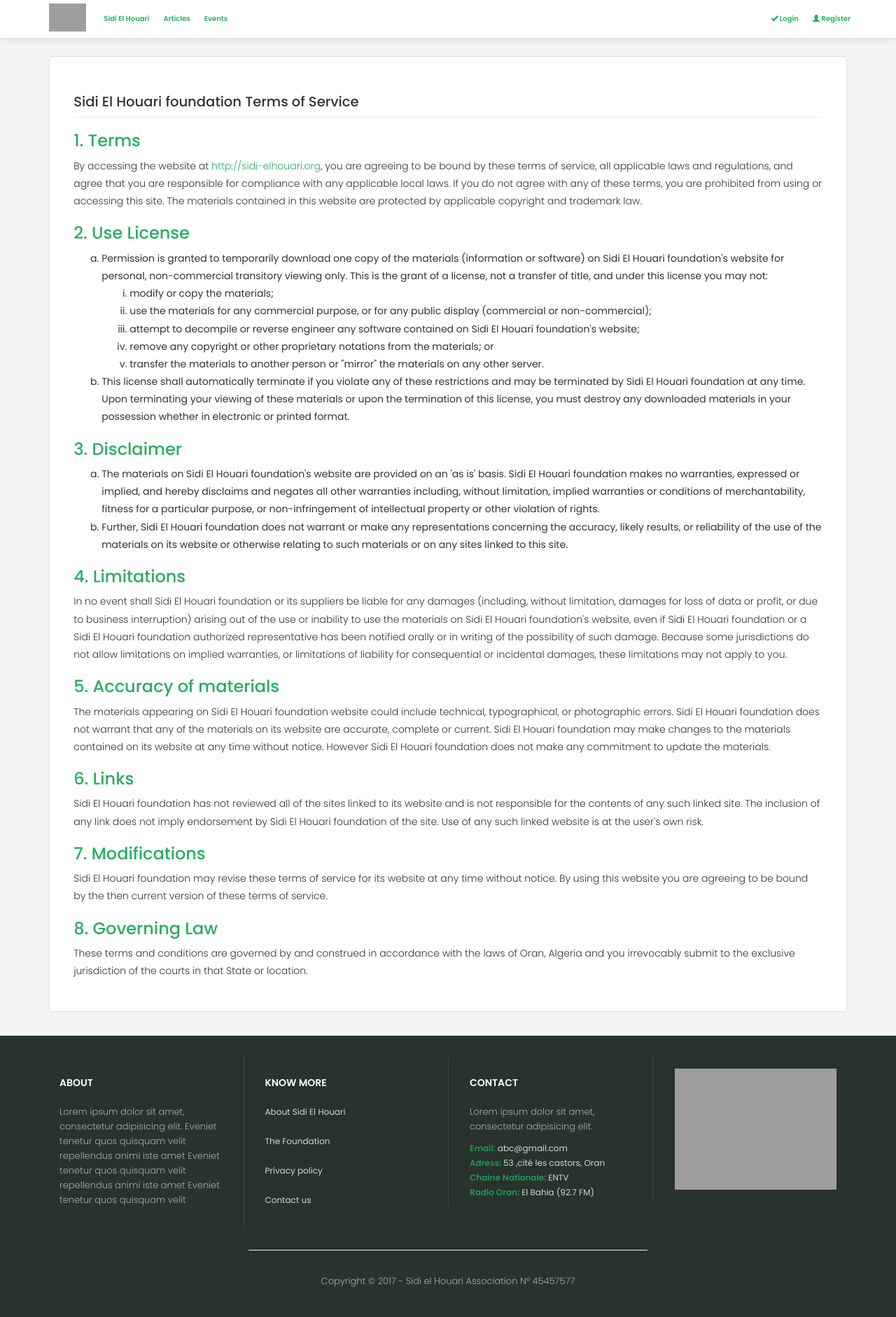
After one commit to Fcmam5/sdh_foundation, a Django app: page /privacy/ in a window 1280 px wide. The commit adds this page. Shown: the whole page at 70% size. Run offline with Django 3.2, Linux system fonts and the light colour scheme; parts of the project's set-up code (start-up, migrations or seed data) failed here and were passed over; some libraries are stand-ins or nearby versions; grey boxes are pictures that could not be loaded.

Commit message:
add privacy policy template

```diff
--- a/sdh_foundation/urls.py
+++ b/sdh_foundation/urls.py
@@ -19,7 +19,7 @@ admin.autodiscover()
 from django.conf import settings
 from django.conf.urls.static import static
 from django.contrib.sitemaps.views import sitemap
-from .views import home, about, profile
+from .views import home, about, privacy_policy
 from users.views import contact_us, registration_demand
 from articles.sitemaps import ArticleSitemap
 
@@ -50,6 +50,9 @@ urlpatterns = [
     # Contact us
     url(r'^contact/', view=contact_us, name="contact_us"),
 
+    # Privacy policy
+    url(r'^privacy/', view=privacy_policy, name="privacy_policy"),
+
     # Registration urls
     url(r'^register/', view=registration_demand, name="register"),
 
--- a/sdh_foundation/views.py
+++ b/sdh_foundation/views.py
@@ -12,5 +12,5 @@ def about(request):
     return render(request, 'about.html')
 
 # Display the User profile
-def profile(request, id):
-    return render(request, 'profile.html')
+def privacy_policy(request):
+    return render(request, 'privacy-policy.html')
--- a/templates/components/footer.html
+++ b/templates/components/footer.html
@@ -8,13 +8,13 @@
                     </div>
                     <div class="col-sm-3 colomn border-left">
                         <h1>{% trans 'know more' %}</h1>
-                            <li>{% trans 'Home' %}</li>
-                            <br>
-                            <li>{% trans 'About' %}</li>
+                            <li><a href="/about">{% trans 'About Sidi El Houari' %}</a></li>
                             <br>
                             <li>{% trans 'The Foundation' %}</li>
                             <br>
-                            <li>{% trans 'Partners' %}</li>
+                            <li><a href="/privacy">{% trans 'Privacy policy' %}</a></li>
+                            <br>
+                            <li><a href="/contact">{% trans 'Contact us' %}</a></li>
                             <br>
                             <i class="fa fa-facebook-square" aria-hidden="true"></i>
                             <i class="fa fa-twitter-square" aria-hidden="true"></i>
--- /dev/null
+++ b/templates/privacy-policy.html
@@ -0,0 +1,63 @@
+{% extends 'base.html' %}
+{% load i18n %}
+{% block title %}{% trans 'Privacy Policy'%}{% endblock %}
+{% block meta %}
+<meta name="title" content="{% trans 'Privacy Policy of Sidi El Houari foundation website'%}">
+<meta name="description" content="{% trans 'Website Privacy Policy, Sidi El Houari foundation. This privacy policy helps users of this website understand their privacy rights and how we use your information.'%}">
+{% endblock %}
+{% block content %}
+<main class="padding-top container">
+  <div class="profile">
+    <h2>Sidi El Houari foundation Terms of Service</h2>
+
+    <h3>1. Terms</h3>
+
+      <p>By accessing the website at <a href="http://sidi-elhouari.org">http://sidi-elhouari.org</a>, you are agreeing to be bound by these terms of service, all applicable laws and regulations, and agree that you are responsible for compliance with any applicable local laws. If you do not agree with any of these terms, you are prohibited from using or accessing this site. The materials contained in this website are protected by applicable copyright and trademark law.</p>
+
+    <h3>2. Use License</h3>
+
+      <ol type="a">
+        <li>
+          Permission is granted to temporarily download one copy of the materials (information or software) on Sidi El Houari foundation's website for personal, non-commercial transitory viewing only. This is the grant of a license, not a transfer of title, and under this license you may not:
+
+          <ol type="i">
+            <li>modify or copy the materials;</li>
+            <li>use the materials for any commercial purpose, or for any public display (commercial or non-commercial);</li>
+            <li>attempt to decompile or reverse engineer any software contained on Sidi El Houari foundation's website;</li>
+            <li>remove any copyright or other proprietary notations from the materials; or</li>
+            <li>transfer the materials to another person or "mirror" the materials on any other server.</li>
+          </ol>
+        </li>
+        <li>This license shall automatically terminate if you violate any of these restrictions and may be terminated by Sidi El Houari foundation at any time. Upon terminating your viewing of these materials or upon the termination of this license, you must destroy any downloaded materials in your possession whether in electronic or printed format.</li>
+      </ol>
+
+    <h3>3. Disclaimer</h3>
+
+      <ol type="a">
+        <li>The materials on Sidi El Houari foundation's website are provided on an 'as is' basis. Sidi El Houari foundation makes no warranties, expressed or implied, and hereby disclaims and negates all other warranties including, without limitation, implied warranties or conditions of merchantability, fitness for a particular purpose, or non-infringement of intellectual property or other violation of rights.</li>
+        <li>Further, Sidi El Houari foundation does not warrant or make any representations concerning the accuracy, likely results, or reliability of the use of the materials on its website or otherwise relating to such materials or on any sites linked to this site.</li>
+      </ol>
+
+    <h3>4. Limitations</h3>
+
+      <p>In no event shall Sidi El Houari foundation or its suppliers be liable for any damages (including, without limitation, damages for loss of data or profit, or due to business interruption) arising out of the use or inability to use the materials on Sidi El Houari foundation's website, even if Sidi El Houari foundation or a Sidi El Houari foundation authorized representative has been notified orally or in writing of the possibility of such damage. Because some jurisdictions do not allow limitations on implied warranties, or limitations of liability for consequential or incidental damages, these limitations may not apply to you.</p>
+
+    <h3>5. Accuracy of materials</h3>
+
+      <p>The materials appearing on Sidi El Houari foundation website could include technical, typographical, or photographic errors. Sidi El Houari foundation does not warrant that any of the materials on its website are accurate, complete or current. Sidi El Houari foundation may make changes to the materials contained on its website at any time without notice. However Sidi El Houari foundation does not make any commitment to update the materials.</p>
+
+    <h3>6. Links</h3>
+
+      <p>Sidi El Houari foundation has not reviewed all of the sites linked to its website and is not responsible for the contents of any such linked site. The inclusion of any link does not imply endorsement by Sidi El Houari foundation of the site. Use of any such linked website is at the user's own risk.</p>
+
+    <h3>7. Modifications</h3>
+
+      <p>Sidi El Houari foundation may revise these terms of service for its website at any time without notice. By using this website you are agreeing to be bound by the then current version of these terms of service.</p>
+
+    <h3>8. Governing Law</h3>
+
+      <p>These terms and conditions are governed by and construed in accordance with the laws of Oran, Algeria and you irrevocably submit to the exclusive jurisdiction of the courts in that State or location.</p>
+
+  </div>
+</main>
+{% endblock %}
```
